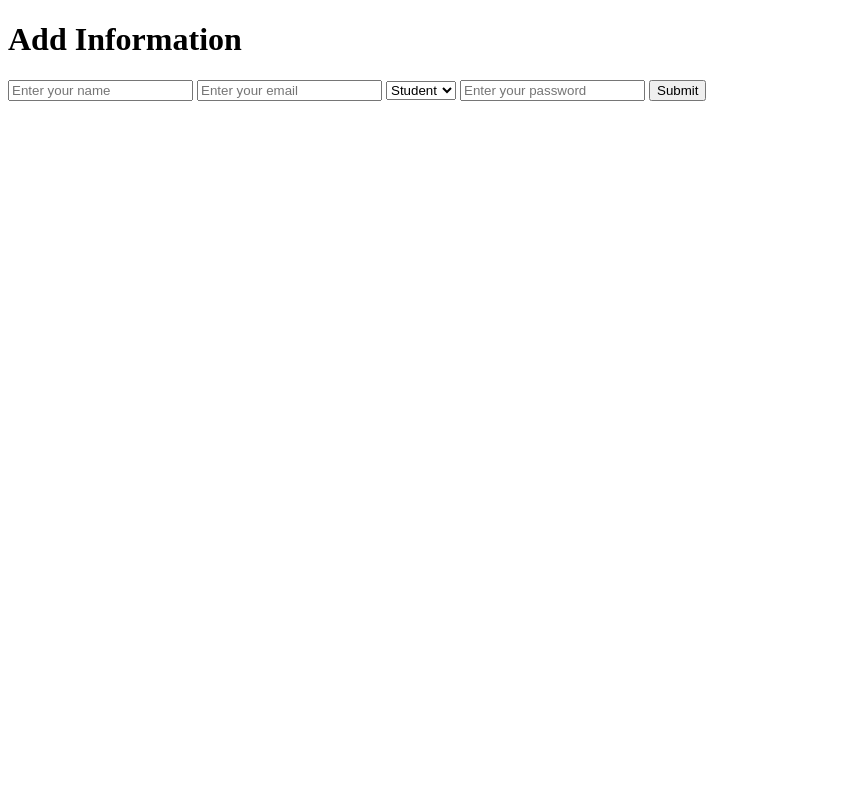
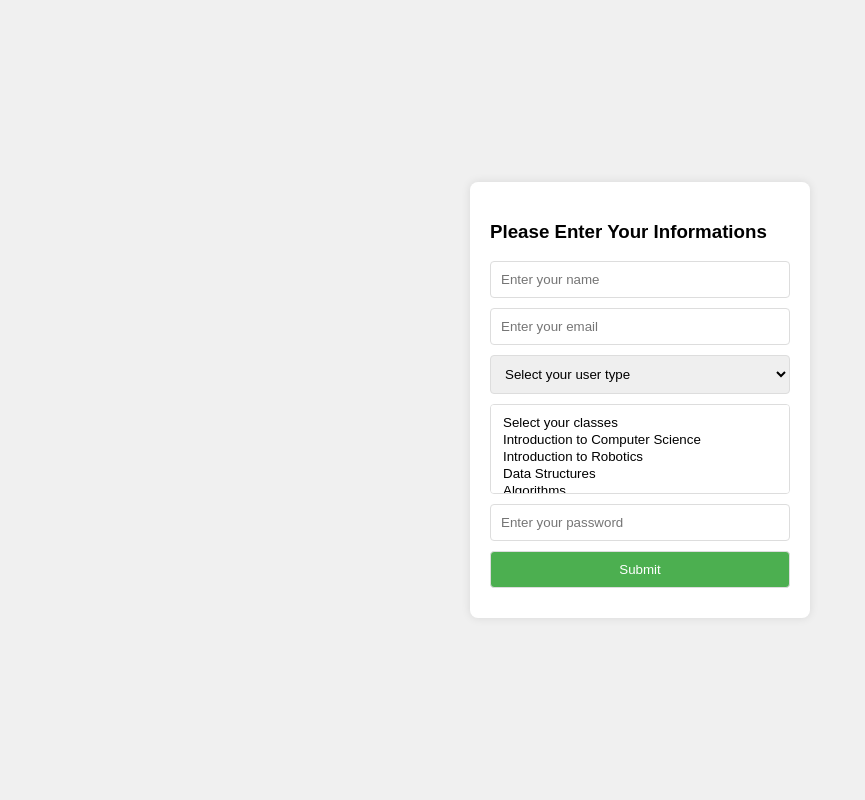
Before and after one commit to turhancan97/Intelligent-Face-Recognition-Attendance-System, a Flask app: page /add_info in a window 1280 px wide. Shown: the whole page, without its empty margins (0-865 px from the left). Run offline with Flask 2, Linux system fonts and the light colour scheme.

Commit message:
class list feature added

```diff
--- a/app.py
+++ b/app.py
@@ -42,6 +42,7 @@ def upload_database(filename):
     return valid, error
 
 def match_with_database(img,database):
+    global match
     # Detect faces in the frame
     faces = detect_faces(img)
 
@@ -192,6 +193,7 @@ def submit_info():
     name = request.form.get('name')
     email = request.form.get('email')
     userType = request.form.get('userType')
+    classes = request.form.getlist('classes')  # Get all selected classes
     password = request.form.get('password')
 
     # Get the last uploaded image
@@ -218,6 +220,7 @@ def submit_info():
         'name': name,
         'email': email,
         'userType': userType,
+        'classes': classes,
         'password': password,
         'embeddings': embedding[0]['embedding']
         }
@@ -228,16 +231,16 @@ def submit_info():
 
     return redirect(url_for('success', filename=filename))
 
-@app.route('/recognize', methods=['POST'])
+@app.route('/recognize',methods=['GET', 'POST'])
 def recognize():
-    global detection
+    global detection, selected_class
     ret, frame = video.read()
     if ret:
         # Information to database
         ref = db.reference('Students')
         # Obtain the last studentId number from the database
         number_student = len(ref.get())
-        print('There are',number_student,'students in the database')
+        print('There are',(number_student-1),'students in the database')
 
         database = {}
         for i in range(1,number_student):
@@ -248,18 +251,37 @@ def recognize():
 
         detection = match_with_database(frame,database)
 
+    # Return a successful response
+    return redirect(url_for('select_class'))
 
-    # Return a successful response
-    return redirect(url_for('face_recognition'))
 
-@app.route('/face_recognition')
-def face_recognition():
-    # Generate the URL of the image
-    timestamp = datetime.now().strftime("%Y%m%d%H%M%S") # for browser cache
-    url = url_for('static', filename='recognized/recognized.png',v=timestamp)
+@app.route('/select_class', methods=['GET', 'POST'])
+def select_class():
+    if request.method == 'POST':
+        # Get the selected class from the form data
+        selected_class = request.form.get('classes')
 
-    # Render the template, passing the detection result and image URL
-    return f'<h2>Detection Result: {detection}</h2><img src="{url}" alt="Recognized face">'
+        # Generate the URL of the image
+        timestamp = datetime.now().strftime("%Y%m%d%H%M%S") # for browser cache
+        url = url_for('static', filename='recognized/recognized.png',v=timestamp)
+
+        # Information to database
+        ref = db.reference('Students')
+        # Obtain the last studentId number from the database
+        number_student = len(ref.get())
+
+        for i in range(1,number_student):
+            studentInfo = db.reference(f'Students/{i}').get()
+            if match == studentInfo['name']:
+                for class_ in studentInfo['classes']:
+                    if class_ == selected_class:
+                        # Render the template, passing the detection result and image URL
+                        return f'<h2>Selected Class: {selected_class} - {detection}</h2><img src="{url}" alt="Recognized face">'
+                    else:
+                        return f'<h2>Student not in class - {detection}</h2><img src="{url}" alt="Recognized face">'
+    else:
+        # Render the select class page
+        return render_template('select_class.html')
 
 def gen_frames():
     global video
--- a/template/add_info.html
+++ b/template/add_info.html
@@ -2,17 +2,72 @@
 <html>
 <head>
     <title>Add Information</title>
+    <style>
+        body {
+            font-family: Arial, sans-serif;
+            margin: 0;
+            padding: 0;
+            background-color: #f0f0f0;
+            display: flex;
+            justify-content: center;
+            align-items: center;
+            height: 100vh;
+        }
+        form {
+            background-color: white;
+            padding: 20px;
+            border-radius: 8px;
+            box-shadow: 0px 0px 10px 0px rgba(0,0,0,0.1);
+            width: 300px;
+        }
+        h1 {
+            text-align: center;
+            margin-bottom: 20px;
+        }
+        input, select {
+            display: block;
+            width: 100%;
+            padding: 10px;
+            margin-bottom: 10px;
+            border-radius: 4px;
+            border: 1px solid #ddd;
+            box-sizing: border-box;
+        }
+        input[type="submit"] {
+            background-color: #4CAF50;
+            color: white;
+            cursor: pointer;
+        }
+        input[type="submit"]:hover {
+            background-color: #45a049;
+        }
+    </style>
 </head>
 <body>
-    <h1>Add Information</h1>
     <form action="/submit_info" method="post">
-        <input type="text" name="name" placeholder="Enter your name">
-        <input type="email" name="email" placeholder="Enter your email">
-        <select name="userType">
+        <h3> Please Enter Your Informations </h3>
+        <input type="text" name="name" placeholder="Enter your name" required>
+        <input type="email" name="email" placeholder="Enter your email" required>
+        <select name="userType" required>
+            <option value="">Select your user type</option>
             <option value="student">Student</option>
             <option value="teacher">Teacher</option>
         </select>
-        <input type="password" name="password" placeholder="Enter your password">
+        <select name="classes" multiple required>
+            <option value="">Select your classes</option>
+            <option value="CS">Introduction to Computer Science</option>
+            <option value="Robotics">Introduction to Robotics</option>
+            <option value="Data">Data Structures</option>
+            <option value="Algorithms">Algorithms</option>
+            <option value="AI">Artificial Intelligence</option>
+            <option value="ML">Machine Learning</option>
+            <option value="DL">Deep Learning</option>
+            <option value="CV">Computer Vision</option>
+            <option value="NLP">Natural Language Processing</option>
+            <option value="BD">Big Data</option>
+            <option value="DS">Data Science</option>
+        </select>
+        <input type="password" name="password" placeholder="Enter your password" required>
         <input type="submit" value="Submit">
     </form>
 </body>
```
Also changed, not shown: template/home.html (+46 -5 lines), template/select_class.html (added, +26 -0 lines).
